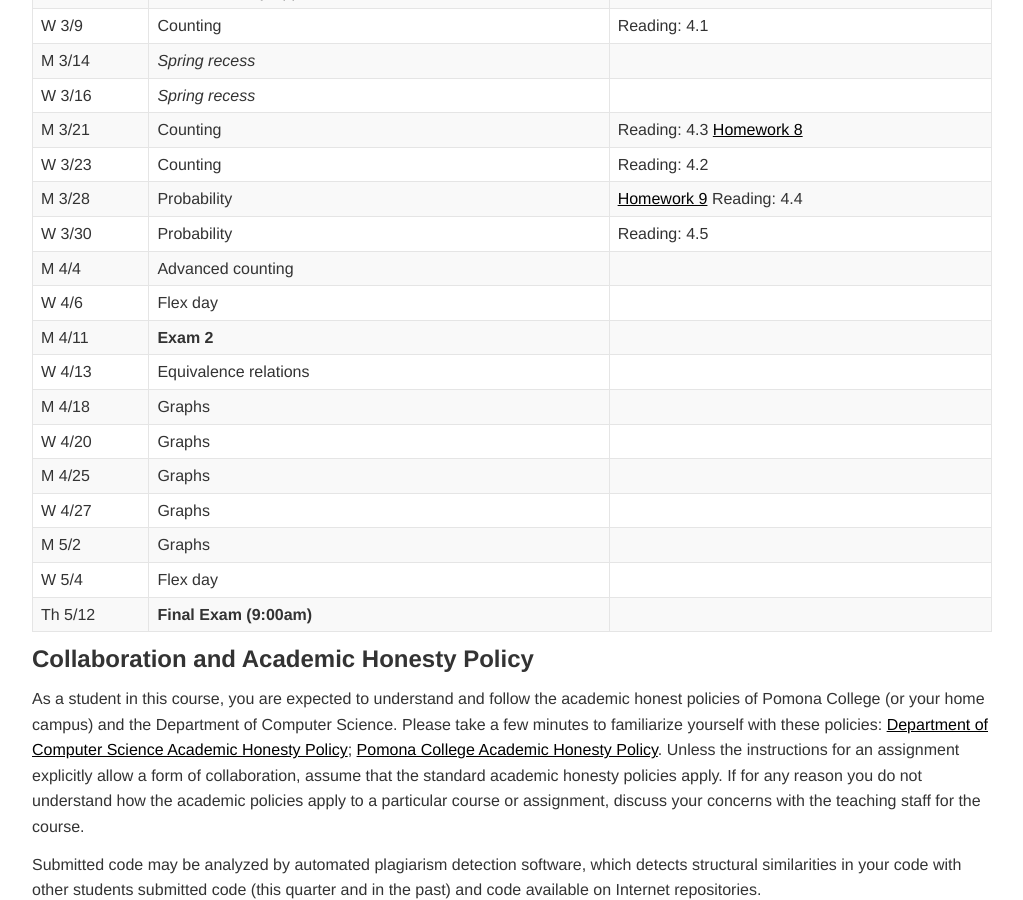
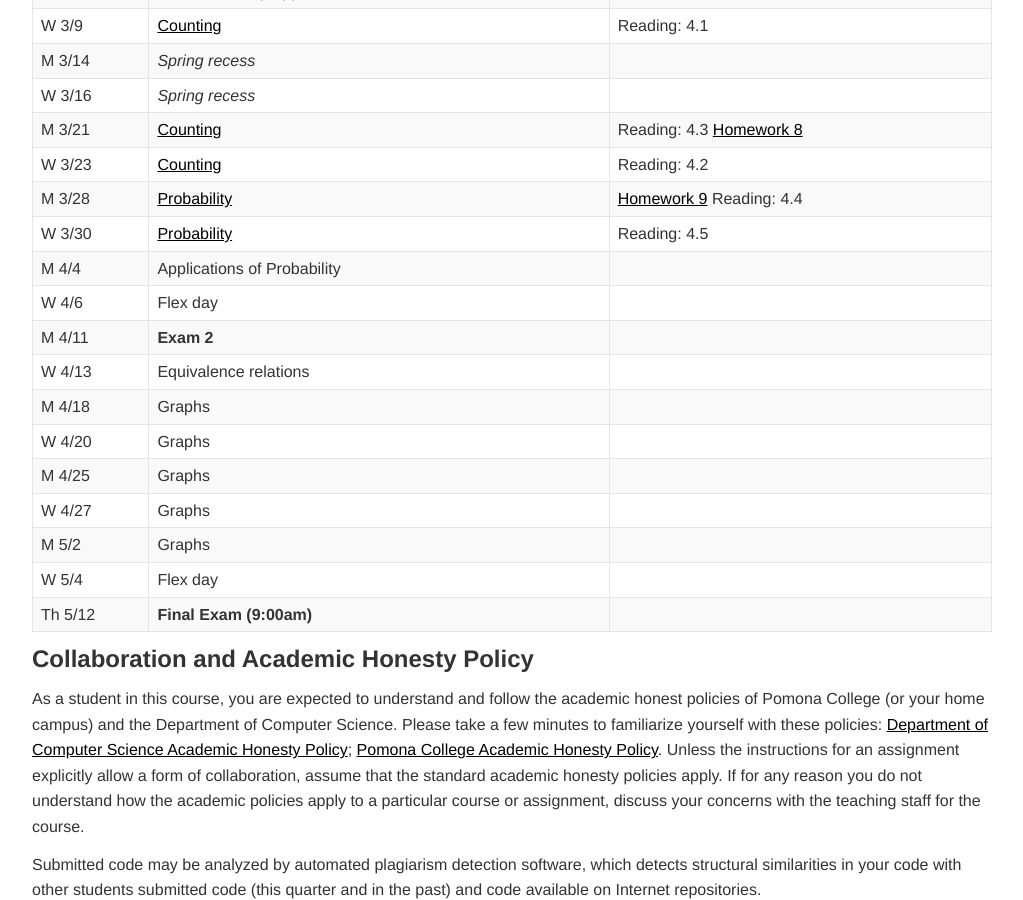
Before and after one commit to jacksonjw12/mbannister.github.io, a Jekyll site: the page built from _teaching/55-s16/index.md, in a window 1280 px wide and 900 px high, scrolled down 2517 px. Shown: the whole window, without its empty margins (128-1151 px from the left). Built offline with Jekyll 4.4.1, drawn with Linux system fonts in a browser that asks for light colours; formulas are drawn with MathJax 3.

Commit message:
Update 55 slides

```diff
--- a/_teaching/55-s16/index.md
+++ b/_teaching/55-s16/index.md
@@ -93,14 +93,14 @@ W 2/24 | Number Theory & Review for Exam 1 | Reading: 2.3
 M 2/29 | __Exam 1__ | <!-- Week 6 -->
 W 3/2  | Number Theory Applications |  <!-- Send out low grade notifications -->
 M 3/7  | Number Theory Applications | [Homework 7](homework07.html)  <!-- Week 7 -->
-W 3/9  | Counting | Reading: 4.1  <!-- Mar 10: last day to drop -->
+W 3/9  | [Counting](Count_1.pdf) | Reading: 4.1  <!-- Mar 10: last day to drop -->
 M 3/14 | _Spring recess_ |
 W 3/16 | _Spring recess_ |
-M 3/21 | Counting | Reading: 4.3 [Homework 8](homework08.html) <!-- Week 8 -->
-W 3/23 | Counting | Reading: 4.2
-M 3/28 | Probability | [Homework 9](homework09.html) Reading: 4.4  <!-- Week 9 -->
-W 3/30 | Probability | Reading: 4.5
-M 4/4  | Advanced counting | <!-- Week 10 -->
+M 3/21 | [Counting](Count_1.pdf) | Reading: 4.3 [Homework 8](homework08.html) <!-- Week 8 -->
+W 3/23 | [Counting](Count_2.pdf) | Reading: 4.2
+M 3/28 | [Probability](Prob_1.pdf) | [Homework 9](homework09.html) Reading: 4.4  <!-- Week 9 -->
+W 3/30 | [Probability](Prob_2.pdf) | Reading: 4.5
+M 4/4  | Applications of Probability | <!-- Week 10 -->
 W 4/6  | Flex day |
 M 4/11 | __Exam 2__ | <!-- Week 11 -->
 W 4/13 | Equivalence relations |
```
Also changed, not shown: 4 other files.
